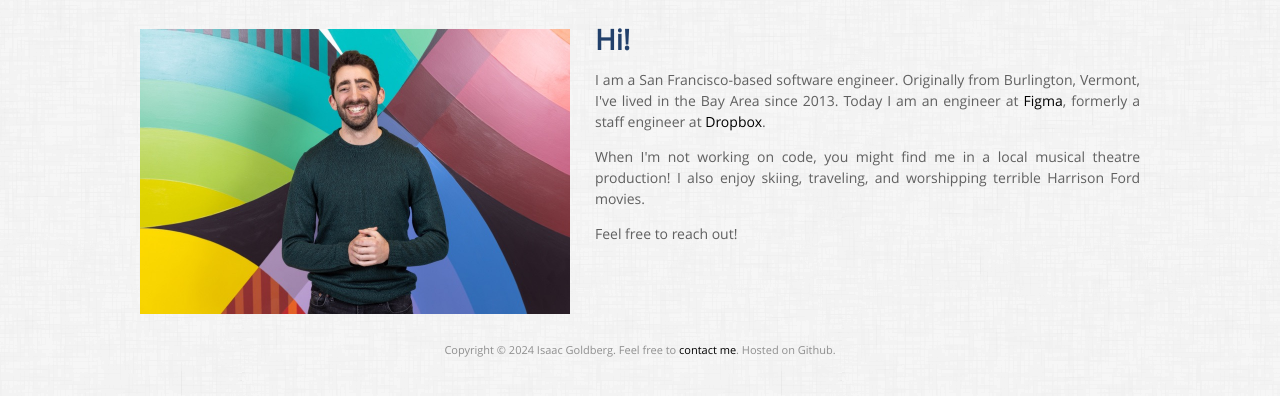
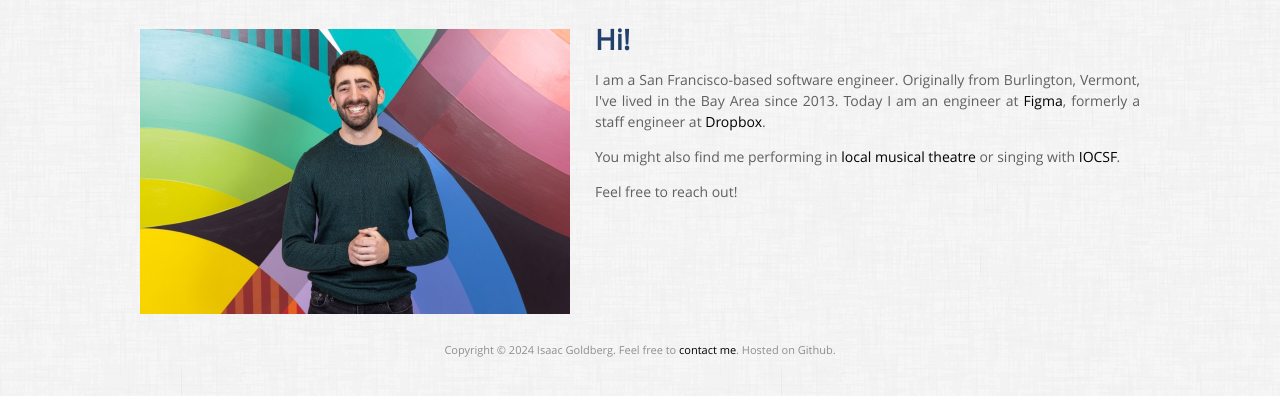
Before and after one commit to isg/isg.github.io, a plain HTML site: page index.html in a window 1280 px wide. Shown: the part 222-618 px from the top of the page. Drawn offline with Linux system fonts and the light colour scheme.

Commit message:
tweak text

```diff
--- a/index.html
+++ b/index.html
@@ -48,7 +48,7 @@
 
     <p>I am a San Francisco-based software engineer. Originally from Burlington, Vermont, I've lived in the Bay Area since 2013. Today I am an engineer at <a href="http://figma.com/" class="linkExternal">Figma</a>, formerly a staff engineer at <a href="http://www.dropbox.com/" class="linkExternal">Dropbox</a>.
 
-    </p><p>When I'm not working on code, you might find me in a local musical theatre production! I also enjoy skiing, traveling, and worshipping terrible Harrison Ford movies.
+    </p><p>You might also find me performing in <a href="https://www.rayoflighttheatre.com/" class="linkExternal">local musical theatre</a> or singing with <a href="https://www.iocsf.org/" class="linkExternal">IOCSF</a>.
 
     </p><p>Feel free to reach out!</p>
 
```
